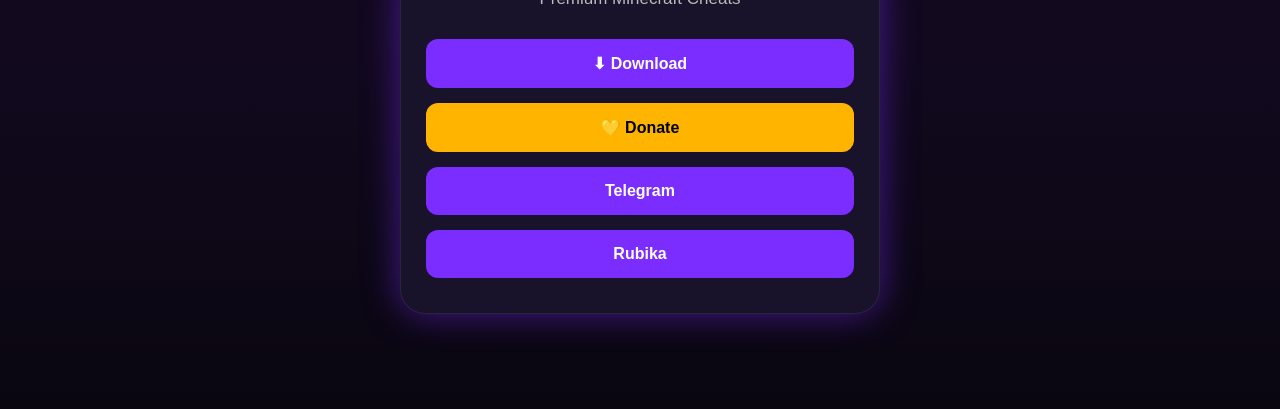
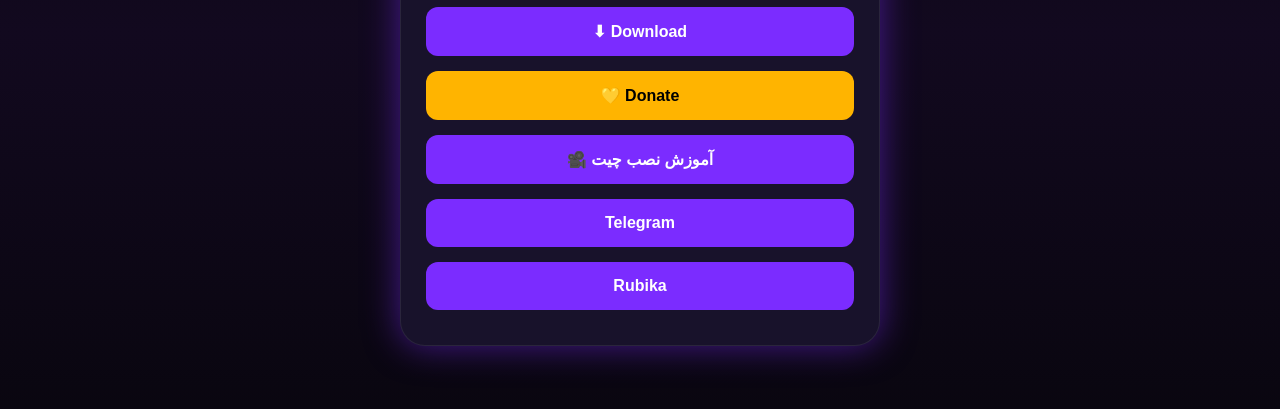
Before and after one commit to arminaparaty/phantomhub-site, a plain HTML site: page index.html in a window 1280 px wide. Shown: the part 367-776 px from the top of the page. Drawn offline with Linux system fonts and the light colour scheme.

Commit message:
Update index.html

```diff
--- a/index.html
+++ b/index.html
@@ -31,6 +31,12 @@
                 💛 Donate
             </a>
 
+            <a href="https://aparat.com/v/qql3c54"
+target="_blank"
+class="btn">
+🎥 آموزش نصب چیت
+            </a>
+
             <a href="https://t.me/cheatPhanto4"
                target="_blank"
                class="btn">
```
